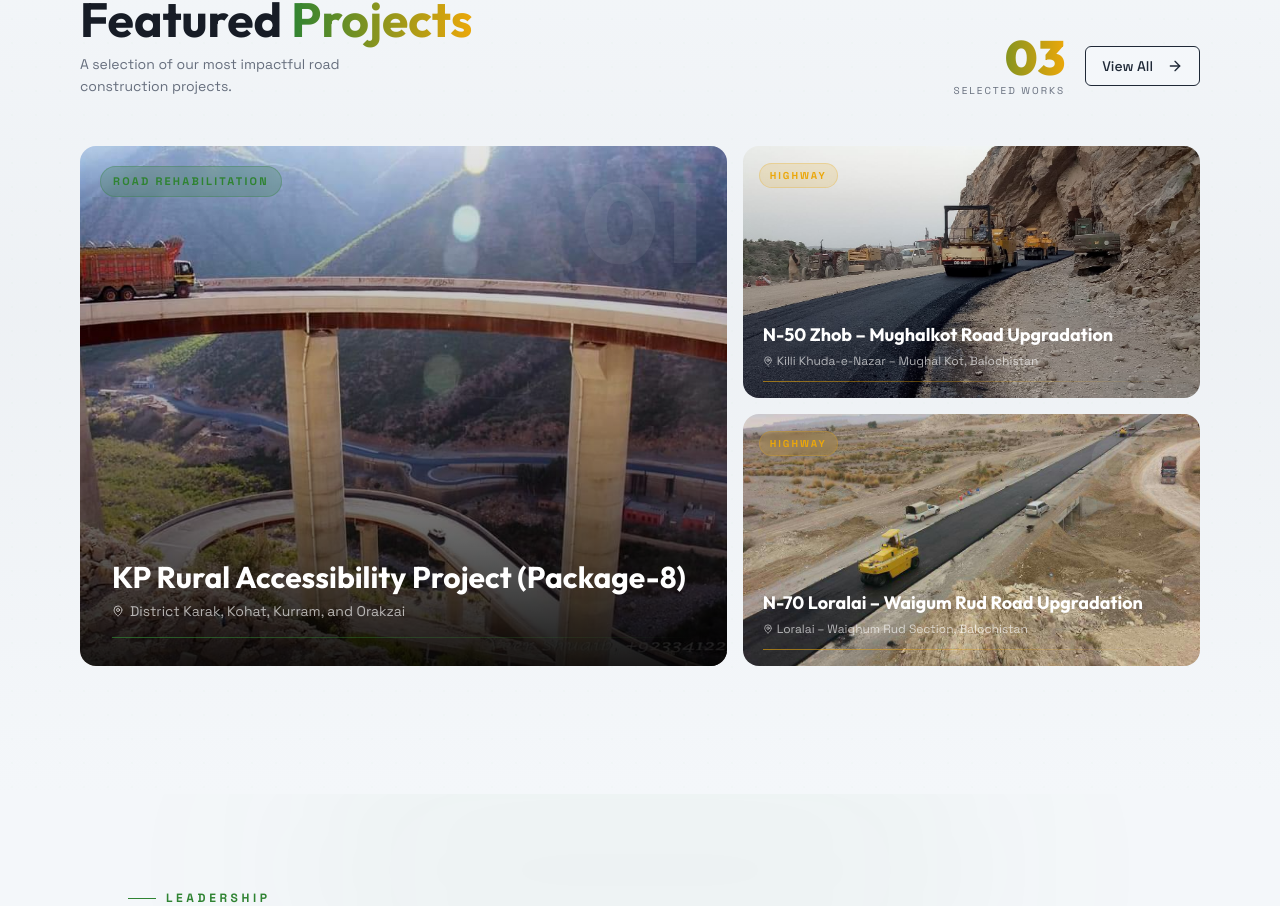
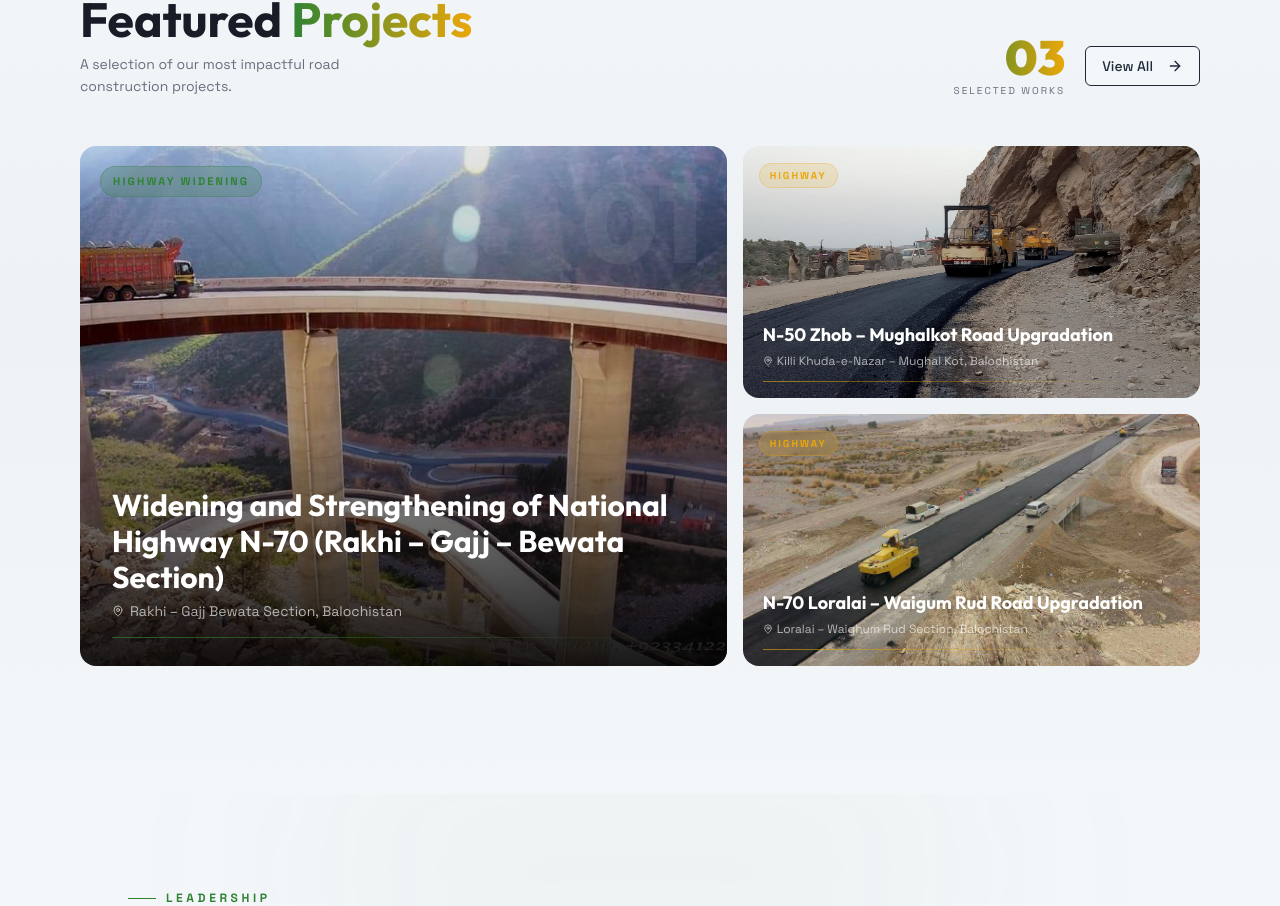
Before and after one commit to muhammadadeel147/Zarghoon, a React (Vite) app: page / in a window 1280 px wide. Shown: the part 2017-2923 px from the top of the page. Built offline with nearby package versions, Linux system fonts and the light colour scheme.

Commit message:
feat: update project details and enhance project status handling

```diff
--- a/src/pages/Index.tsx
+++ b/src/pages/Index.tsx
@@ -82,23 +82,23 @@ const services = [
 const projects = [
   {
     img: imgFortMunro,
-    title: "KP Rural Accessibility Project (Package-8)",
-    location: "District Karak, Kohat, Kurram, and Orakzai",
-    type: "Road Rehabilitation",
-    status: "Ongoing" as const,
-    employer: "C&W Department Peshawar",
-    fundingAgency: "World Bank",
-    commencementDate: "29 October 2024",
-    completionDate: "22 January 2026",
-    totalLength: "33.05 KM",
-    contractor: "Zarghoon Enterprises (Private) Limited",
+    title: "Widening and Strengthening of National Highway N-70 (Rakhi \u2013 Gajj \u2013 Bewata Section)",
+    location: "Rakhi \u2013 Gajj Bewata Section, Balochistan",
+    type: "Highway Widening",
+    status: "Completed" as "Completed" | "Ongoing",
+    employer: "Taisei Corporation",
+    fundingAgency: "Asian Development Bank",
+    commencementDate: "11 July 2016",
+    completionDate: "14 March 2023",
+    totalLength: "33 KM",
+    contractor: "Zarghoon Enterprises (Pvt.) Ltd.",
   },
   {
     img: imgN50,
     title: "N-50 Zhob \u2013 Mughalkot Road Upgradation",
     location: "Killi Khuda-e-Nazar \u2013 Mughal Kot, Balochistan",
     type: "Highway",
-    status: "Completed" as const,
+    status: "Completed" as "Completed" | "Ongoing",
     employer: "National Highway Authority",
     fundingAgency: "Asian Development Bank",
     commencementDate: "30 August 2016",
@@ -111,7 +111,7 @@ const projects = [
     title: "N-70 Loralai \u2013 Waigum Rud Road Upgradation",
     location: "Loralai \u2013 Waighum Rud Section, Balochistan",
     type: "Highway",
-    status: "Completed" as const,
+    status: "Completed" as "Completed" | "Ongoing",
     employer: "National Highway Authority",
     fundingAgency: "Asian Development Bank",
     commencementDate: "17 August 2016",
@@ -173,7 +173,7 @@ const CounterStat = ({ value, suffix, label, index, icon: Icon }: { value: numbe
   );
 };
 
-type FeaturedProject = typeof projects[0];
+type FeaturedProject = typeof projects[number];
 
 const FeaturedProjectModal = ({ project, onClose }: { project: FeaturedProject; onClose: () => void }) => {
   const isOngoing = project.status === "Ongoing";
--- a/src/pages/Projects.tsx
+++ b/src/pages/Projects.tsx
@@ -253,6 +253,19 @@ const completedProjects: Project[] = [
     status: "Completed",
     image: bridgeImg,
   },
+  {
+    number: 16,
+    title: "Widening and Strengthening of National Highway N-70 (Rakhi \u2013 Gajj \u2013 Bewata Section)",
+    location: "Rakhi \u2013 Gajj Bewata Section (KM 7+600 to KM 19+500), Balochistan",
+    fundingAgency: "Asian Development Bank",
+    employer: "Taisei Corporation",
+    contractor: "Zarghoon Enterprises (Pvt.) Ltd.",
+    commencementDate: "11 July 2016",
+    completionDate: "14 March 2023",
+    totalLength: "33 KM",
+    status: "Completed",
+    image: imgFortMunro,
+  },
 ];
 
 const ongoingProjects: Project[] = [
@@ -280,7 +293,7 @@ const ongoingProjects: Project[] = [
     completionDate: "22 January 2026",
     totalLength: "33.05 KM",
     status: "Ongoing",
-    image: imgFortMunro,
+    image: highwayImg,
   },
   {
     number: 3,
@@ -737,7 +750,7 @@ const Projects = () => {
             className="grid grid-cols-2 gap-3"
           >
             {[
-              { num: 15,   suffix: "",   label: "Completed Projects", gold: false },
+              { num: 16,   suffix: "",   label: "Completed Projects", gold: false },
               { num: 13,   suffix: "",   label: "Active Projects",    gold: true  },
               { num: 1000, suffix: "+",  label: "KM Roads Built",     gold: true  },
               { num: 300,  suffix: "+",  label: "Employees",          gold: false },
```
